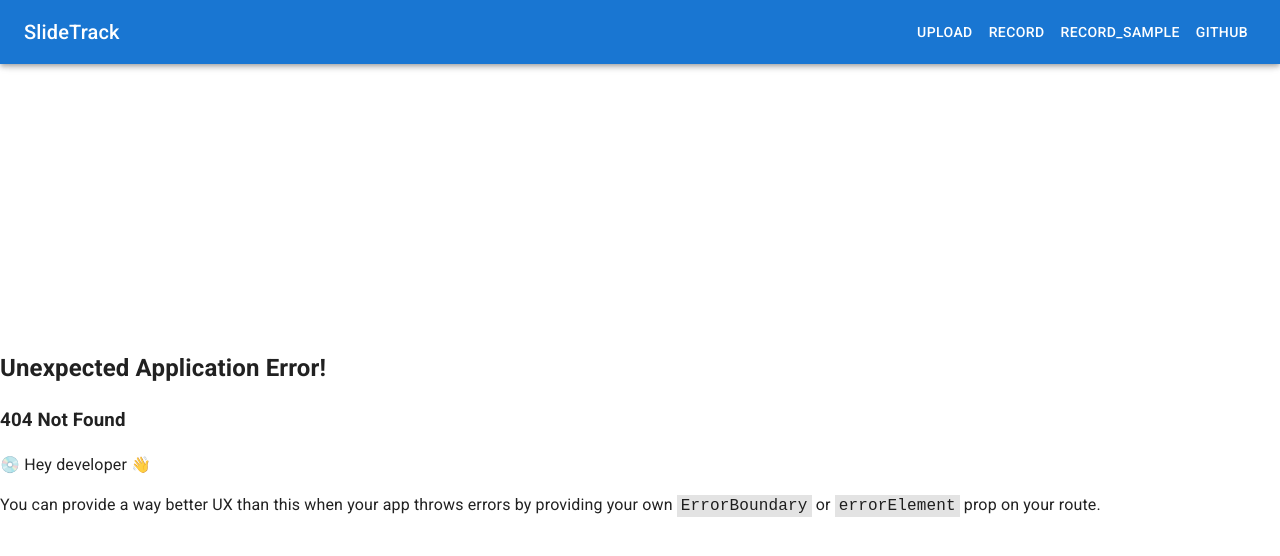
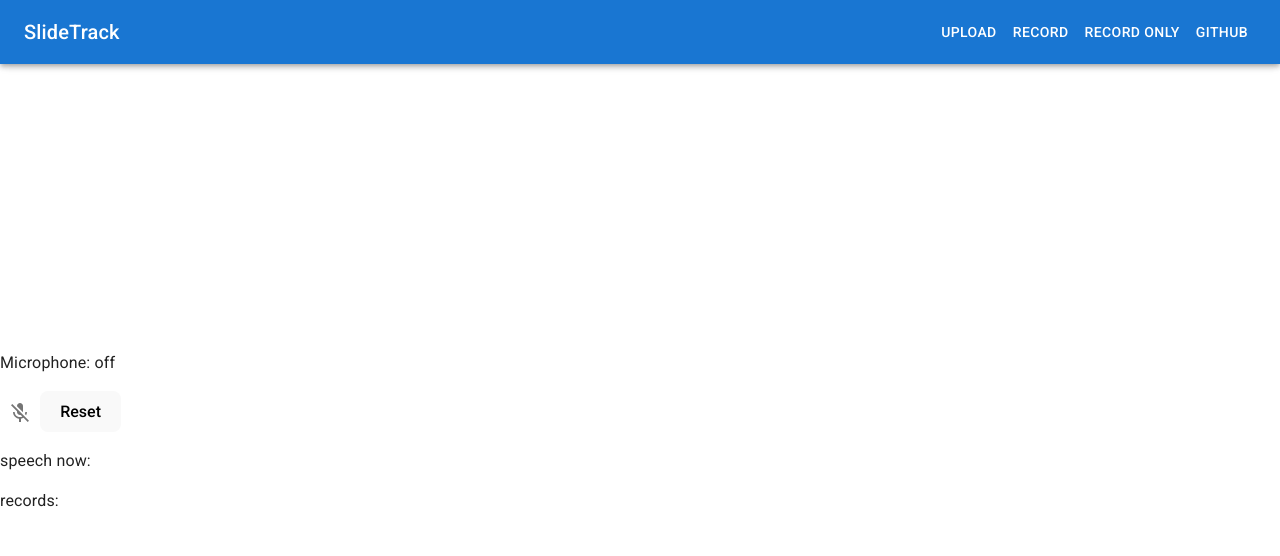
Before and after one commit to Shirashoji/SlideTrack, a React (Vite) app: page /record_only in a window 1280 px wide. Before the commit this address had no page. Shown: the top 556 px of the page. Built offline with nearby package versions, Linux system fonts and the light colour scheme; a web font is replaced by a local one.

Commit message:
file renamed

```diff
--- a/src/components/Navigation.jsx
+++ b/src/components/Navigation.jsx
@@ -20,7 +20,7 @@ const title = "SlideTrack";
 const navItems = [
   { item: "Upload", link: "./upload", target: "_self" },
   { item: "Record", link: "./record", target: "_self" },
-  { item: "record_sample", link: "./record_sample", target: "_self" },
+  { item: "Record Only", link: "./record_only", target: "_self" },
   {
     item: "GitHub",
     link: "https://github.com/Shirashoji/chofu-population-vis",
--- a/src/routes/speechToTextSample.jsx
+++ b/src/routes/RecordOnly.jsx
@@ -3,6 +3,9 @@ import React, { useEffect, useState } from "react";
 import SpeechRecognition, {
   useSpeechRecognition,
 } from "react-speech-recognition";
+import IconButton from "@mui/material/IconButton";
+import MicIcon from "@mui/icons-material/Mic";
+import MicOffIcon from "@mui/icons-material/MicOff";
 
 const Dictaphone = () => {
   const {
@@ -12,6 +15,7 @@ const Dictaphone = () => {
     browserSupportsSpeechRecognition,
   } = useSpeechRecognition();
   const [records, setRecords] = useState([]);
+  const [recordingMode, setRecordingMode] = useState(false);
 
   if (!browserSupportsSpeechRecognition) {
     return <span>Browser doesn't support speech recognition.</span>;
@@ -25,11 +29,23 @@ const Dictaphone = () => {
       ]);
   }, [listening]);
 
+  useEffect(() => {
+    if (recordingMode) SpeechRecognition.startListening();
+    else SpeechRecognition.stopListening();
+  }, [listening, recordingMode]);
+
   return (
     <div>
-      <p>Microphone: {listening ? "on" : "off"}</p>
-      <button onClick={SpeechRecognition.startListening}>Start</button>
-      <button onClick={SpeechRecognition.stopListening}>Stop</button>
+      <p>Microphone: {recordingMode ? "on" : "off"}</p>
+      {recordingMode ? (
+        <IconButton onClick={() => setRecordingMode(!recordingMode)}>
+          <MicIcon color="primary" />
+        </IconButton>
+      ) : (
+        <IconButton onClick={() => setRecordingMode(!recordingMode)}>
+          <MicOffIcon />
+        </IconButton>
+      )}
       <button onClick={resetTranscript}>Reset</button>
       <p>speech now: {transcript}</p>
       <p>records:</p>
```
Also changed, not shown: src/main.jsx (+5 -5 lines).
